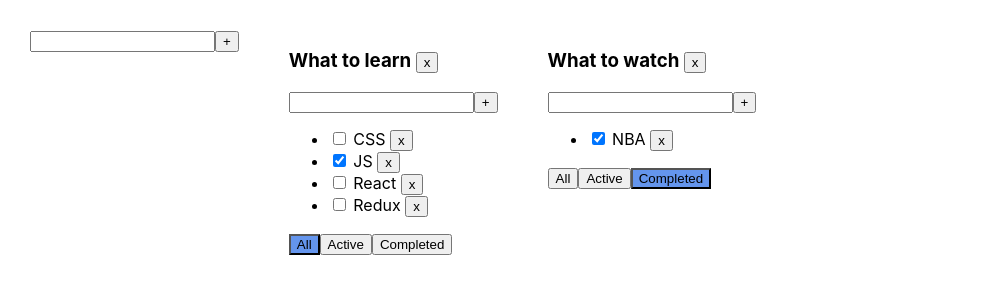
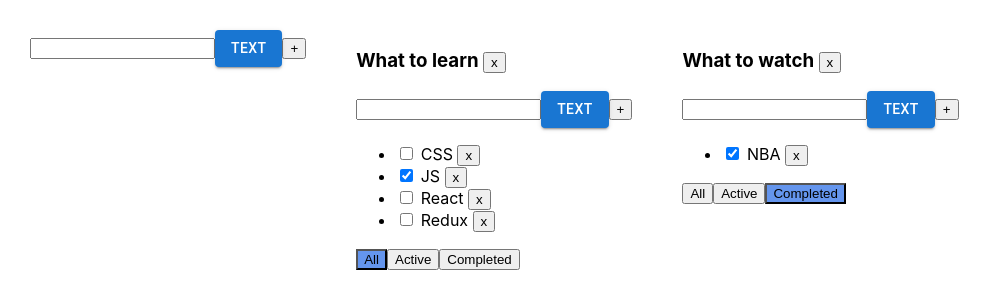
Before and after one commit to DmitryYug/IT-Kamasutra_Todolist, a React (Create React App) app: page / in a window 1280 px wide. Shown: the top 308 px of the page, without its empty margins (0-992 px from the left). Built offline with nearby package versions, Linux system fonts and the light colour scheme.

Commit message:
Todolist for students 07-MUI import problem

```diff
--- a/package.json
+++ b/package.json
@@ -3,6 +3,11 @@
   "version": "0.1.0",
   "private": true,
   "dependencies": {
+    "@emotion/react": "^11.9.0",
+    "@emotion/styled": "^11.8.1",
+    "@mui/icons-material": "^5.6.2",
+    "@mui/material": "^5.6.4",
+    "@mui/styled-engine-sc": "^5.6.1",
     "@testing-library/jest-dom": "^4.2.4",
     "@testing-library/react": "^9.3.2",
     "@testing-library/user-event": "^7.1.2",
@@ -14,6 +19,7 @@
     "react": "^16.13.1",
     "react-dom": "^16.13.1",
     "react-scripts": "3.4.1",
+    "styled-components": "^5.3.5",
     "typescript": "~3.7.2",
     "uuid": "^8.3.2"
   },
--- a/src/App.tsx
+++ b/src/App.tsx
@@ -1,11 +1,7 @@
 import React, {ChangeEvent, KeyboardEvent, useState} from 'react';
 import './App.css';
 import Todolist from "./components/Todolist";
-import {TaskType} from "./components/Todolist";
 import {v1} from 'uuid';
-import todolist from "./components/Todolist";
-import classes from "./components/Todolist.module.css";
-import AddTDLInput from "./components/AddItemInput/AddItemInput";
 import AddItemInput from "./components/AddItemInput/AddItemInput";
 
 
@@ -55,7 +51,7 @@ function App() {
             }
         )
     }
-    const addTdl = (newTdlTitle: string) => {
+    function addTdl (newTdlTitle: string) {
         let newTDLId = v1()
         let newTDL: TdlsTypes = {id: newTDLId, title: newTdlTitle, filter: 'all'}
         setTdls([
@@ -76,18 +72,17 @@ function App() {
             [tdlId]: allTasksObj[tdlId].filter(task => task.id !== taskId)
         })
     }
-
     function removeTDL(tdlId: string) {
         setTdls(tdls.filter(tl => tl.id !== tdlId))
     }
 
 //Filter
-    const onFilter = (todolistId: string, filter: TaskFilterType) => {
+    function onFilter (todolistId: string, filter: TaskFilterType) {
         setTdls(tdls.map(tl => tl.id === todolistId ? {...tl, filter: filter} : tl))
     }
 
 //Checkbox
-    const checkBoxChange = (todolistId: string, taskId: string, checked: boolean) => {
+    function checkBoxChange (todolistId: string, taskId: string, checked: boolean) {
         let tasksArr = allTasksObj[todolistId]
         let currentTask = tasksArr.find(t => taskId === t.id)
         if (currentTask) {
@@ -96,17 +91,17 @@ function App() {
         }
     }
 
-//Editing
-    const spanChange = (todolistId: string, taskId: string, newTitle: string) => {
+//Editing   переделать map
+    function spanChange (todolistId: string, taskId: string, newTitle: string) {
         let currentTask = allTasksObj[todolistId].find(t => t.id === taskId)
         if(currentTask) {
             currentTask.title = newTitle
             setAllTasksObj({...allTasksObj})
         }
     }
-    const tdlTitleSpanChange = (todolistId: string, newTitle: string) => {
+    function tdlTitleSpanChange (todolistId: string, newTitle: string) {
         let currentTdl = tdls.find(tdl => tdl.id === todolistId)
-        if(currentTdl) {
+        if (currentTdl) {
             currentTdl.title = newTitle
         }
         setTdls([
--- a/src/components/AddItemInput/AddItemInput.tsx
+++ b/src/components/AddItemInput/AddItemInput.tsx
@@ -1,5 +1,9 @@
 import React, {ChangeEvent, KeyboardEvent, useState} from "react";
 import classes from "../Todolist.module.css";
+import {Button} from "@mui/material";
+
+
+
 
 type AddItemInputProps = {
     addItem: (newItemValue: string) => void
@@ -10,7 +14,6 @@ const AddItemInput: React.FC<AddItemInputProps> = ({addItem}) => {
 
     let [newItemValue, setNewItem] = useState('')
     let [error, setError] = useState('')
-
 
     const onChangeHandler = (e: ChangeEvent<HTMLInputElement>) => {
         setError('')
@@ -42,6 +45,7 @@ const AddItemInput: React.FC<AddItemInputProps> = ({addItem}) => {
 
     return (
         <div>
+            {/*<InputUnstyled/>*/}
             <input
                 // placeholder='add new task'
                 value={newItemValue}
@@ -49,7 +53,9 @@ const AddItemInput: React.FC<AddItemInputProps> = ({addItem}) => {
                 onKeyPress={onKeyPressHandler}
                 className={currentClass}
             />
+            <Button variant="contained">Text</Button>
             <button onClick={addItemOnclickHandler}>+</button>
+            {/*<Button onClick={addItemOnclickHandler}>+</Button>*/}
             <div>{error}</div>
         </div>
     )
```
Also changed, not shown: 1 other file (tests, documents, lock files or other folders).
